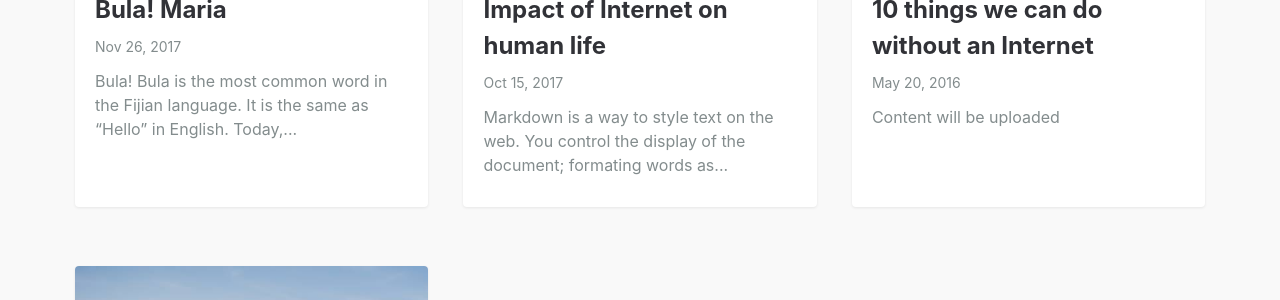
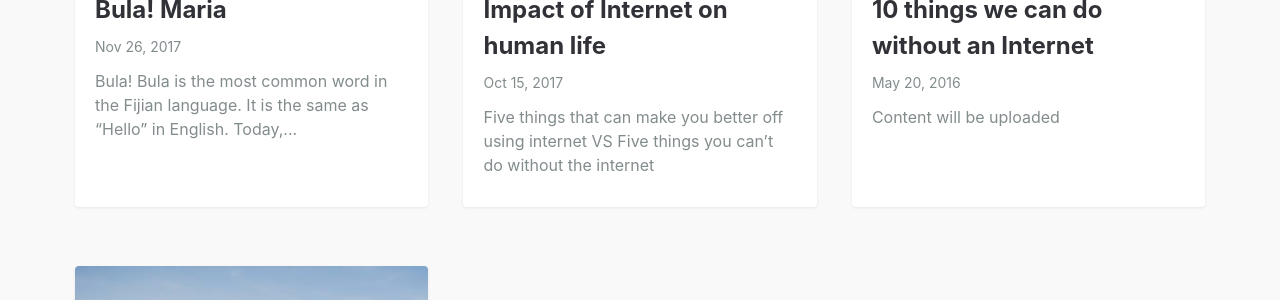
Before and after one commit to cpti372/cpti372.github.io, a Jekyll site: the page built from index.md, in a window 1280 px wide and 900 px high, scrolled down 740 px. Shown: the part 153-453 px from the top of the window. Built offline with Jekyll 4.4.1, drawn with Linux system fonts in a browser that asks for light colours.

Commit message:
Update 2017-10-15-markdown-cheatsheet.md

```diff
--- a/_posts/2017-10-15-markdown-cheatsheet.md
+++ b/_posts/2017-10-15-markdown-cheatsheet.md
@@ -1,7 +1,7 @@
 ---
 layout: post
 title: Impact of Internet on human life
-summary: Markdown is a way to style text on the web. You control the display of the document; formating words as bold or italic, adding images, and creating lists are just a few of the things we can do with Markdown. Mostly, Markdown is just regular text with a few non-alphabetic characters thrown in.
+summary: Five things that can make you better off using internet VS Five things you can’t do without the internet
 featured-img: emile-perron-190221
 
 ---
```
